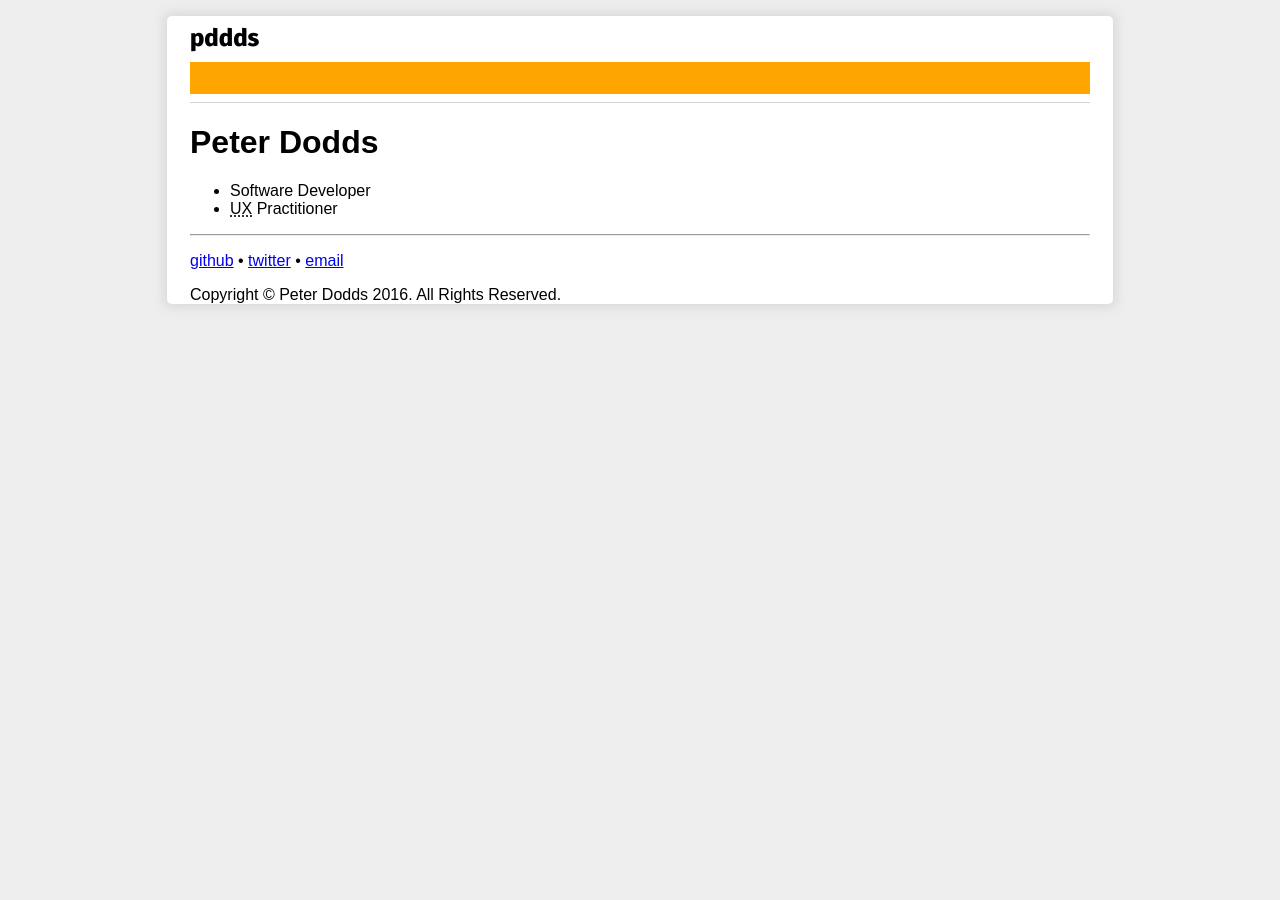
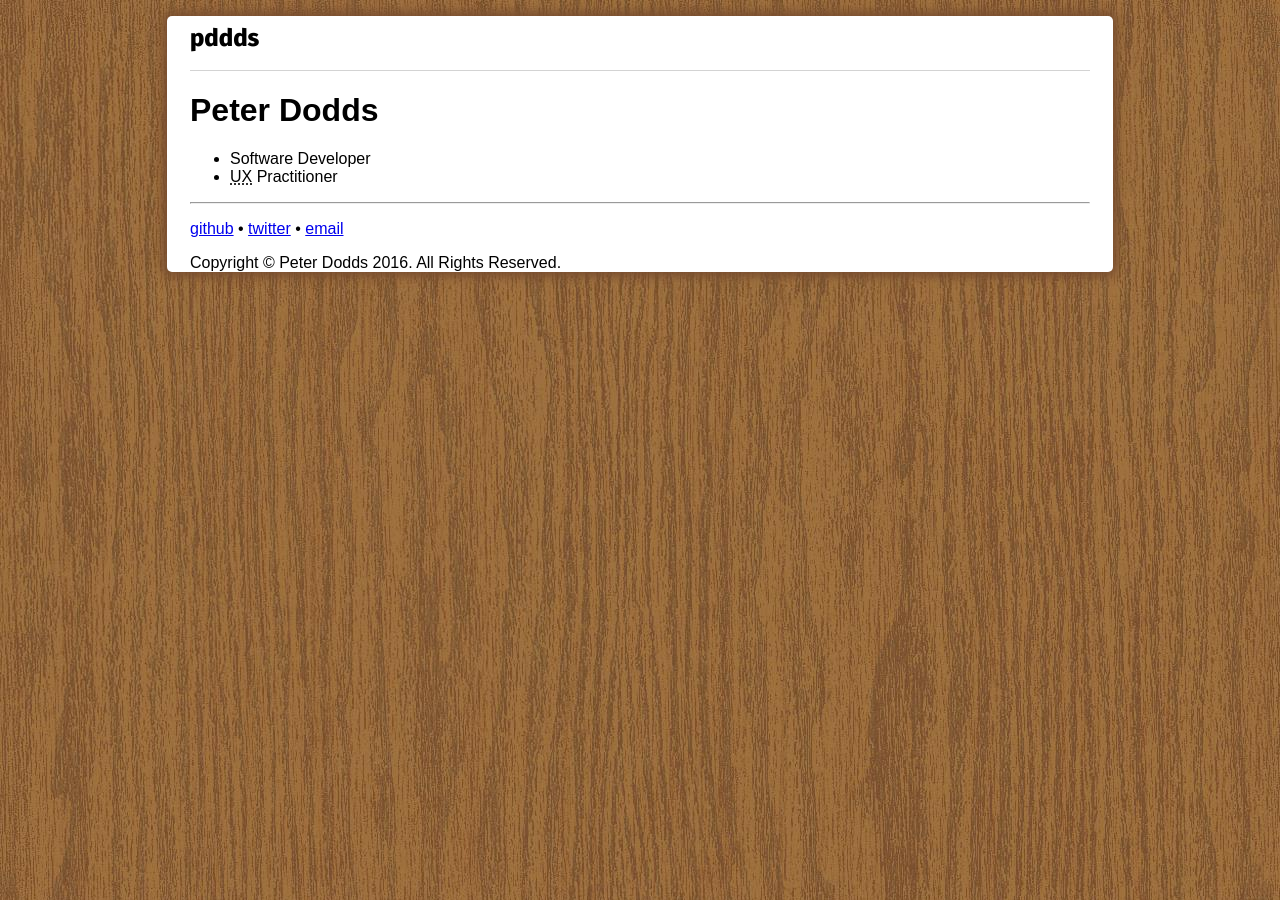
Before and after one commit to m0tive/pddds.com, a Jekyll site: the page built from index.md, in a window 1280 px wide. Built offline with Jekyll 4.4.1, drawn with Linux system fonts in a browser that asks for light colours.

Commit message:
Add oak-natural background

```diff
--- a/_layouts/base.html
+++ b/_layouts/base.html
@@ -44,8 +44,6 @@
 
     <header>
         <h1>pddds</h1>
-
-        <div class="wood-img"/>
     </header>
 
 {{ content | replace:'&#8230;','<span class="hellip">&#8230;</span>'}}
--- a/css/base.scss
+++ b/css/base.scss
@@ -2,7 +2,9 @@
 ---
 
 html {
-    background-color: #eee;
+    background-color: #9E713A;
+        background-image: url("/img/oak-natural.jpg");
+        background-repeat: repeat;
 }
 
 body {
@@ -12,7 +14,7 @@ body {
     padding: 0 23px;
     margin: 1em auto;
 
-    box-shadow: 0 0 10px 5px #ddd;
+    box-shadow: 0 0 10px 5px #7B5030;
     border-radius: 5px;
     font-size: 16px;
 }
```
Also changed, not shown: img/oak-natural.jpg (added).
